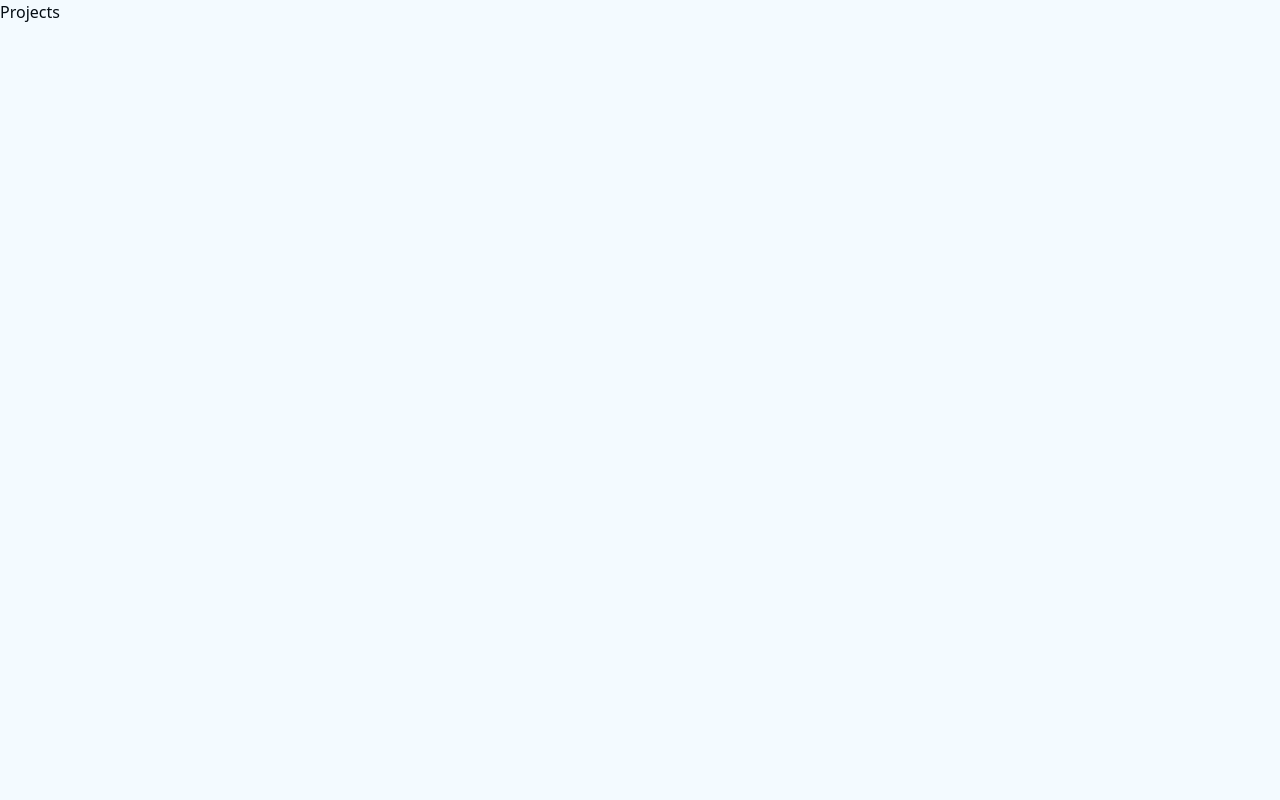
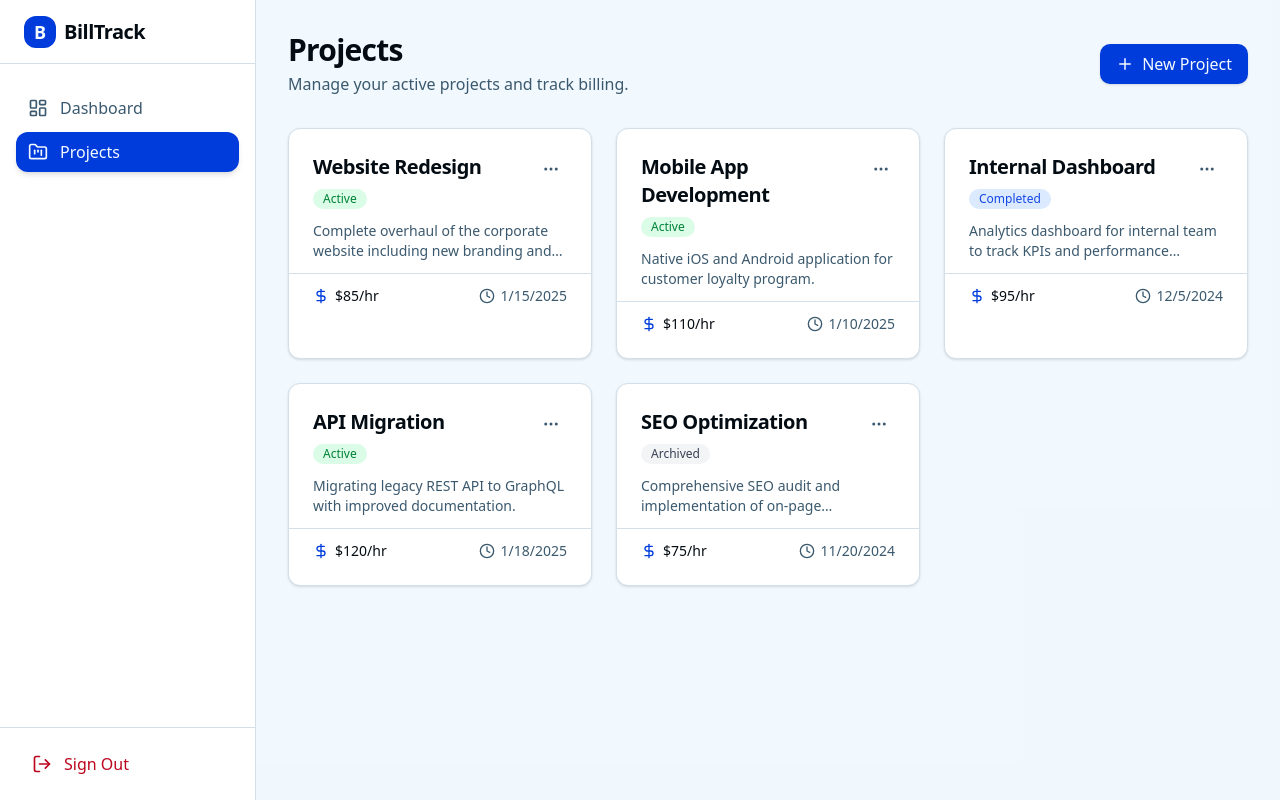
Before and after one commit to kashifsoh678/project-billing-trackor-app, a Next.js app: page /projects in a window 1280 px wide. Built offline with nearby package versions, Linux system fonts and the light colour scheme.

Commit message:
feat: Implement dashboard layout sidebar  and project list page with project card with mockup data

```diff
--- /dev/null
+++ b/src/app/(dashboard)/layout.tsx
@@ -0,0 +1,5 @@
+import DashboardLayout from '@/components/layout/dashboard-layout'
+
+export default function Layout({ children }: { children: React.ReactNode }) {
+    return <DashboardLayout>{children}</DashboardLayout>
+}
--- /dev/null
+++ b/src/app/(dashboard)/projects/page.tsx
@@ -0,0 +1,74 @@
+'use client'
+
+import React from 'react'
+import { Plus } from 'lucide-react'
+import { Button } from '@/components/ui/button'
+import ProjectCard from '@/components/projects/project-card'
+
+const MOCK_PROJECTS = [
+    {
+        id: '1',
+        name: 'Website Redesign',
+        description: 'Complete overhaul of the corporate website including new branding and CMS integration.',
+        billing_rate: 85,
+        status: 'active' as const,
+        created_at: '2025-01-15T10:00:00Z',
+    },
+    {
+        id: '2',
+        name: 'Mobile App Development',
+        description: 'Native iOS and Android application for customer loyalty program.',
+        billing_rate: 110,
+        status: 'active' as const,
+        created_at: '2025-01-10T14:30:00Z',
+    },
+    {
+        id: '3',
+        name: 'Internal Dashboard',
+        description: 'Analytics dashboard for internal team to track KPIs and performance metrics.',
+        billing_rate: 95,
+        status: 'completed' as const,
+        created_at: '2024-12-05T09:15:00Z',
+    },
+    {
+        id: '4',
+        name: 'API Migration',
+        description: 'Migrating legacy REST API to GraphQL with improved documentation.',
+        billing_rate: 120,
+        status: 'active' as const,
+        created_at: '2025-01-18T11:00:00Z',
+    },
+    {
+        id: '5',
+        name: 'SEO Optimization',
+        description: 'Comprehensive SEO audit and implementation of on-page optimizations.',
+        billing_rate: 75,
+        status: 'archived' as const,
+        created_at: '2024-11-20T16:45:00Z',
+    },
+]
+
+export default function ProjectsPage() {
+    return (
+        <div className="space-y-8">
+            <div className="flex flex-col sm:flex-row sm:items-center justify-between gap-4">
+                <div>
+                    <h1 className="text-3xl font-bold tracking-tight">Projects</h1>
+                    <p className="text-muted-foreground mt-1">
+                        Manage your active projects and track billing.
+                    </p>
+                </div>
+                <Button className="gap-2">
+                    <Plus size={18} />
+                    New Project
+                </Button>
+            </div>
+
+            <div className="grid grid-cols-1 md:grid-cols-2 lg:grid-cols-3 gap-6">
+                {MOCK_PROJECTS.map((project) => (
+                    <ProjectCard key={project.id} project={project} />
+                ))}
+            </div>
+        </div>
+    )
+}
--- /dev/null
+++ b/src/components/layout/dashboard-layout.tsx
@@ -0,0 +1,98 @@
+'use client'
+
+import React, { ReactNode } from 'react'
+import Link from 'next/link'
+import { usePathname } from 'next/navigation'
+import { FolderKanban, LayoutDashboard, LogOut, Menu } from 'lucide-react'
+import { Button } from '@/components/ui/button'
+import { cn } from '@/components/ui/button'
+
+const SidebarItem = ({
+    icon: Icon,
+    label,
+    href,
+    isActive,
+}: {
+    icon: React.ElementType
+    label: string
+    href: string
+    isActive?: boolean
+}) => {
+    return (
+        <Link
+            href={href}
+            className={cn(
+                'flex items-center gap-3 px-3 py-2 rounded-lg transition-all duration-200 group',
+                isActive
+                    ? 'bg-primary text-primary-foreground shadow-md'
+                    : 'text-muted-foreground hover:bg-muted hover:text-foreground'
+            )}
+        >
+            <Icon size={20} className={cn(isActive ? 'text-primary-foreground' : 'text-muted-foreground group-hover:text-foreground')} />
+            <span className="font-medium">{label}</span>
+        </Link>
+    )
+}
+
+interface DashboardLayoutProps {
+    children: ReactNode
+}
+
+const DashboardLayout = ({ children }: DashboardLayoutProps) => {
+    const pathname = usePathname()
+
+    const navItems = [
+        { icon: LayoutDashboard, label: 'Dashboard', href: '/dashboard' },
+        { icon: FolderKanban, label: 'Projects', href: '/projects' },
+    ]
+
+    return (
+        <div className="flex min-h-screen bg-muted/20">
+            {/* Sidebar - Desktop */}
+            <aside className="hidden md:flex w-64 flex-col fixed inset-y-0 z-50 bg-card border-r border-border">
+                <div className="h-16 flex items-center px-6 border-b border-border">
+                    <div className="flex items-center gap-2">
+                        <div className="w-8 h-8 rounded-lg bg-primary flex items-center justify-center text-primary-foreground font-bold text-lg">
+                            B
+                        </div>
+                        <span className="text-xl font-bold tracking-tight">BillTrack</span>
+                    </div>
+                </div>
+
+                <div className="flex-1 overflow-y-auto py-6 px-4 space-y-1">
+                    {navItems.map((item) => (
+                        <SidebarItem
+                            key={item.href}
+                            {...item}
+                            isActive={pathname.startsWith(item.href)}
+                        />
+                    ))}
+                </div>
+
+                <div className="p-4 border-t border-border">
+                    <Button variant="ghost" className="w-full justify-start gap-3 text-destructive hover:text-destructive hover:bg-destructive/10">
+                        <LogOut size={20} />
+                        <span>Sign Out</span>
+                    </Button>
+                </div>
+            </aside>
+
+            {/* Main Content */}
+            <main className="flex-1 md:ml-64 min-h-screen flex flex-col">
+                {/* Mobile Header */}
+                <header className="md:hidden h-16 flex items-center px-4 border-b border-border bg-card">
+                    <Button variant="ghost" size="sm" className="-ml-2">
+                        <Menu size={24} />
+                    </Button>
+                    <span className="ml-2 text-lg font-bold">BillTrack</span>
+                </header>
+
+                <div className="flex-1 p-6 md:p-8 overflow-y-auto">
+                    {children}
+                </div>
+            </main>
+        </div>
+    )
+}
+
+export default DashboardLayout
--- /dev/null
+++ b/src/components/projects/project-card.tsx
@@ -0,0 +1,64 @@
+import React from 'react'
+import Link from 'next/link'
+import { MoreHorizontal, Clock, DollarSign } from 'lucide-react'
+import { Card, CardHeader, CardTitle, CardContent, CardFooter } from '@/components/ui/card'
+import { Button } from '@/components/ui/button'
+
+interface Project {
+    id: string
+    name: string
+    description: string
+    billing_rate: number
+    status: 'active' | 'completed' | 'archived'
+    created_at: string
+}
+
+const ProjectCard = ({ project }: { project: Project }) => {
+    const statusColors = {
+        active: 'bg-green-100 text-green-700 dark:bg-green-900/30 dark:text-green-400',
+        completed: 'bg-blue-100 text-blue-700 dark:bg-blue-900/30 dark:text-blue-400',
+        archived: 'bg-gray-100 text-gray-700 dark:bg-gray-800 dark:text-gray-400',
+    }
+
+    return (
+        <Link href={`/projects/${project.id}`} className="block group">
+            <Card className="h-full transition-all duration-200 hover:shadow-md hover:border-primary/50">
+                <CardHeader className="pb-3">
+                    <div className="flex justify-between items-start gap-4">
+                        <div className="space-y-1">
+                            <CardTitle className="text-xl group-hover:text-primary transition-colors">
+                                {project.name}
+                            </CardTitle>
+                            <div
+                                className={`inline-flex items-center px-2.5 py-0.5 rounded-full text-xs font-medium capitalize ${statusColors[project.status]
+                                    }`}
+                            >
+                                {project.status}
+                            </div>
+                        </div>
+                        <Button variant="ghost" size="sm" className="h-8 w-8 p-0 text-muted-foreground">
+                            <MoreHorizontal size={18} />
+                        </Button>
+                    </div>
+                </CardHeader>
+                <CardContent className="pb-3">
+                    <p className="text-sm text-muted-foreground line-clamp-2 min-h-10">
+                        {project.description}
+                    </p>
+                </CardContent>
+                <CardFooter className="pt-3 border-t border-border flex justify-between text-sm text-muted-foreground">
+                    <div className="flex items-center gap-1.5">
+                        <DollarSign size={16} className="text-primary" />
+                        <span className="font-medium text-foreground">${project.billing_rate}/hr</span>
+                    </div>
+                    <div className="flex items-center gap-1.5">
+                        <Clock size={16} />
+                        <span>{new Date(project.created_at).toLocaleDateString()}</span>
+                    </div>
+                </CardFooter>
+            </Card>
+        </Link>
+    )
+}
+
+export default ProjectCard
```
Also changed, not shown: src/app/(dashboard)/dashboard/page.tsx (added).
